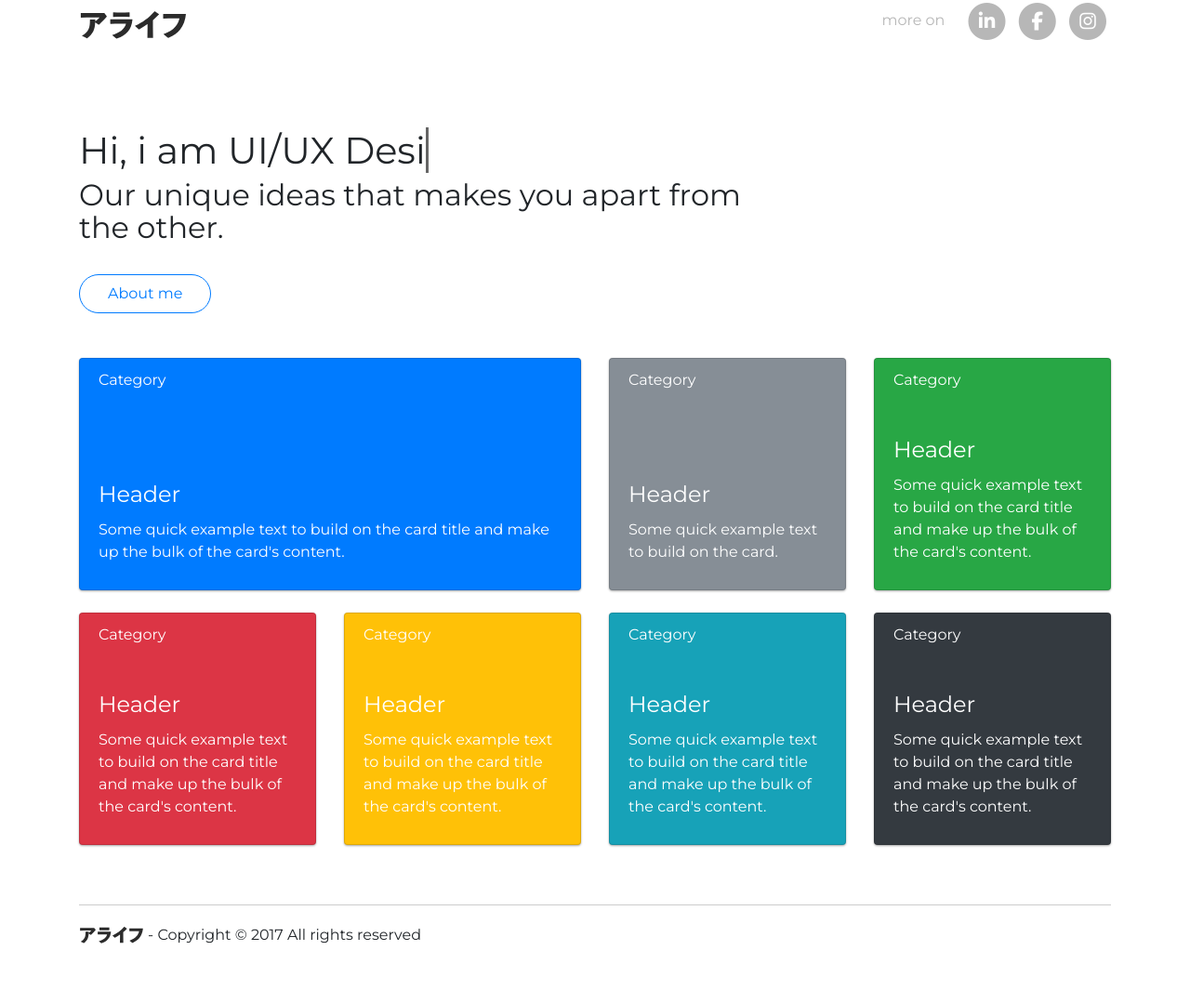
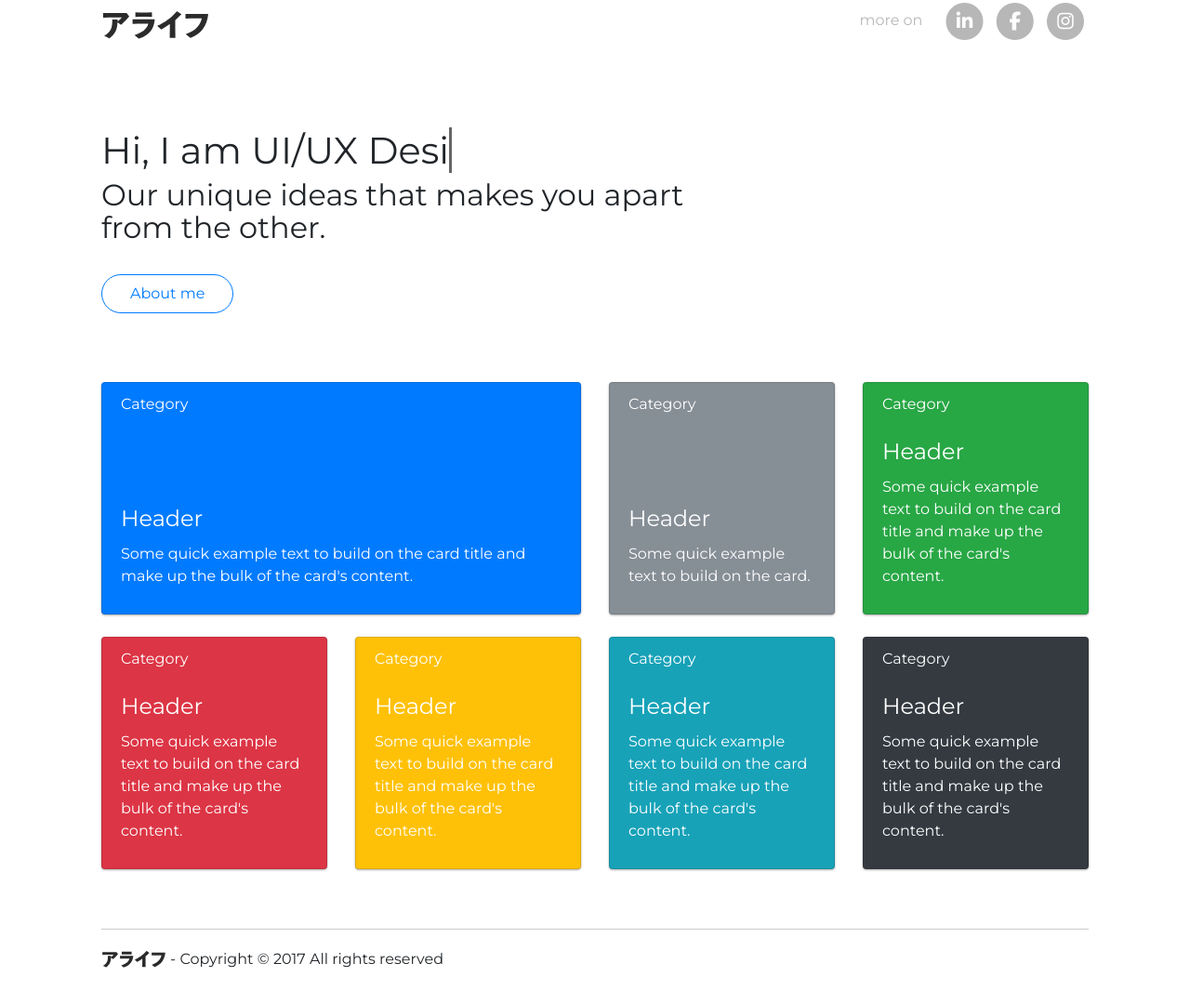
Before and after one commit to aliffaliazizan/portfolio, a plain HTML site: page index.html in a window 1280 px wide. Shown: the part 37-1116 px from the top of the page at 93% size. Before the commit the page ends 1091 px from the top, so only its background shows below. Drawn offline with nearby package versions, Linux system fonts and the light colour scheme.

Commit message:
padding (px-4)

```diff
--- a/index.html
+++ b/index.html
@@ -17,7 +17,7 @@
 
     <!--  Navbar -->
        <div class="container">
-           <nav class="navbar navbar-light navbar-bg justify-content-between">
+           <nav class="navbar navbar-light navbar-bg justify-content-between px-4">
             <a class="navbar-brand" href="#">
                 <img src="images/logo-hello.svg" width="auto" height="30" class="d-inline-block align-top" alt="">
             </a>
@@ -49,20 +49,20 @@
 
     <section id="main-section">
         <div class="container">
-          <div class="row mb-4">
+          <div class="row px-4">
              <div class="col-lg-8 col-sm-12">
-              <h1>Hi, i am
+              <h1>Hi, I am
                   <span
                      class="txt-rotate"
                      data-period="2000"
                      data-rotate='[  "Aliff.", "UI/UX Designer.", "Visual Design Generalist." ]'></span>
               </h1>
               <h2 class="pb-4">Our unique ideas that makes you apart from the other.</h2>
-              <a href="portfolio-staronline2017.html" class="btn btn-outline-primary">About me</a>
+              <a href="portfolio-staronline2017.html" class="btn btn-outline-primary mb-4">About me</a>
            </div>
           </div>
 
-            <div class="row portfolio pt-4">
+            <div class="row portfolio px-4">
                 <div class="col-lg-6 col-sm-12">
                     <div class="card text-white bg-primary mb-4">
                         <div class="card-body">
@@ -152,7 +152,7 @@
              </div>
 
              <section id="footer">
-                 <div class="row">
+                 <div class="row px-4">
                    <div class="col-12">
                        <div class="divider footer-content">
                              <p class="d-inline-block footer-copyright"><img src="images/logo-hello.svg" width="auto" height="18" class="" alt=""> - Copyright © 2017 All rights reserved</p>
--- a/stylesheets/main.css
+++ b/stylesheets/main.css
@@ -37,6 +37,10 @@ body {
     padding-top: 50px;
 }
 
+.portfolio {
+    margin-top: 50px;
+}
+
 .card {
     min-height: 250px;
 
```
Also changed, not shown: portfolio-staronline2017.html (+3 -3 lines).
